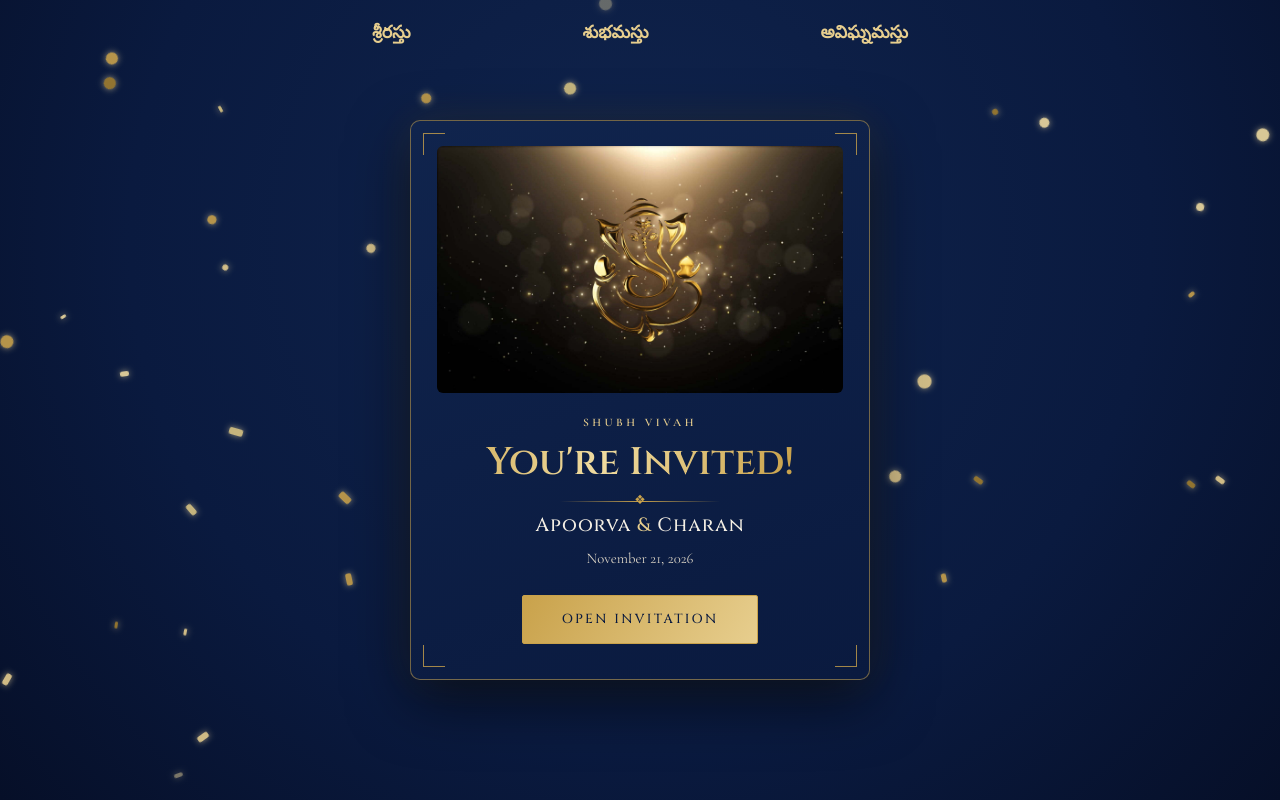
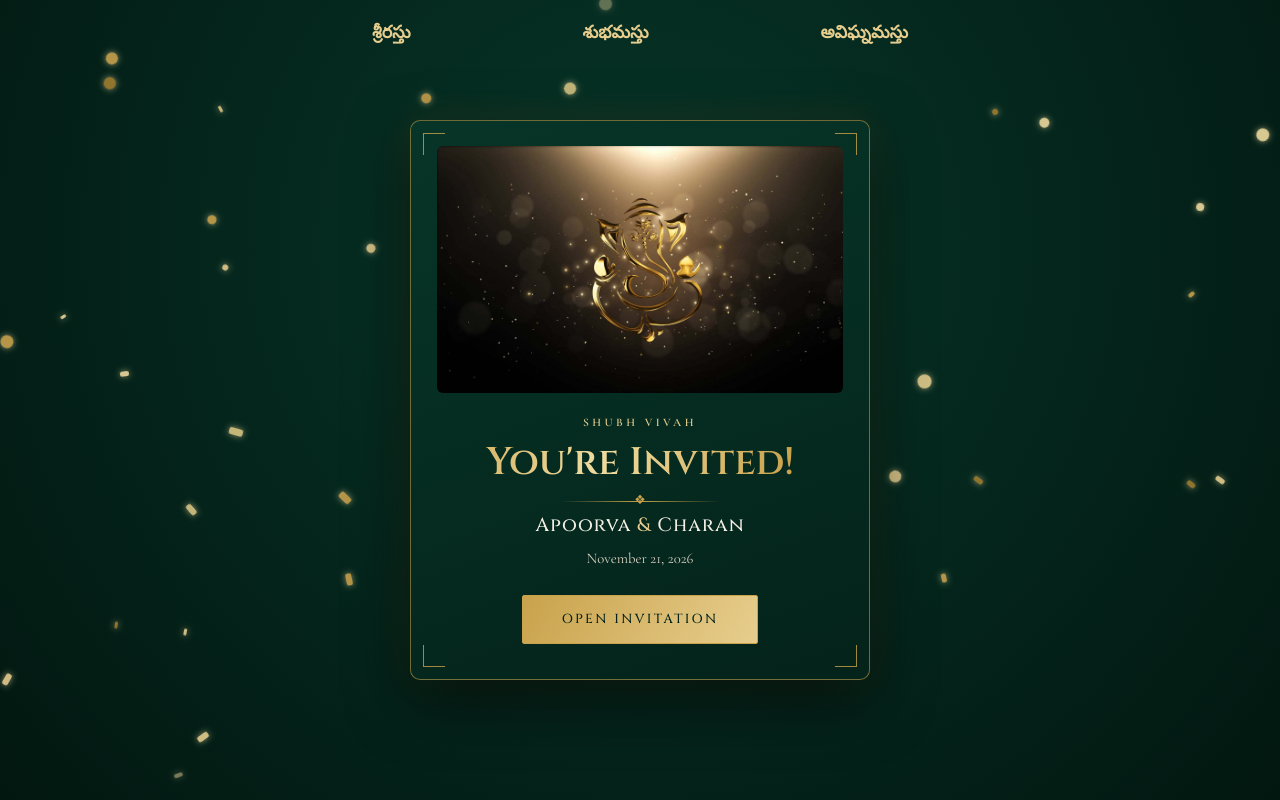
Before and after one commit to charanreddy7cr7/charan-appu-invite, a Next.js app: page / in a window 1280 px wide. Shown: the top 800 px of the page. Built offline with nearby package versions, Linux system fonts and the light colour scheme.

Commit message:
Theme: deep emerald/forest green + antique gold; orange border only on sides (removed top/bottom)

```diff
--- a/app/components/CountdownSection.tsx
+++ b/app/components/CountdownSection.tsx
@@ -30,7 +30,7 @@ function Unit({ value, label, color }: { value: number; label: string; color: st
         style={{
           width: "clamp(4.5rem, 18vw, 7rem)",
           height: "clamp(4.5rem, 18vw, 7rem)",
-          background: "#13294F",
+          background: "#0A4030",
           boxShadow: `0 10px 26px ${color}33`,
           border: `3px solid ${color}`,
         }}
@@ -63,7 +63,7 @@ export default function CountdownSection() {
   if (!mounted) return null;
 
   return (
-    <section id="countdown" className="py-20 px-6 relative" style={{ background: "#0A1A3F" }}>
+    <section id="countdown" className="py-20 px-6 relative" style={{ background: "#04231A" }}>
       <div className="max-w-3xl mx-auto text-center">
         <motion.p
           initial={{ opacity: 0, y: 16 }} whileInView={{ opacity: 1, y: 0 }} viewport={{ once: true }}
--- a/app/components/DressCodeSection.tsx
+++ b/app/components/DressCodeSection.tsx
@@ -13,7 +13,7 @@ const codes = [
 
 export default function DressCodeSection() {
   return (
-    <section id="dresscode" className="py-20 px-6 relative" style={{ background: "#0A1A3F" }}>
+    <section id="dresscode" className="py-20 px-6 relative" style={{ background: "#04231A" }}>
       <div className="max-w-5xl mx-auto">
         <motion.div initial={{ opacity: 0, y: 20 }} whileInView={{ opacity: 1, y: 0 }} viewport={{ once: true }} className="text-center mb-14">
           <p style={{ fontFamily: "'Cormorant Garamond', serif", fontWeight: 600, fontSize: "0.75rem", letterSpacing: "0.24em", color: "#C9A24B", textTransform: "uppercase" }}>
--- a/app/components/EnvelopeIntro.tsx
+++ b/app/components/EnvelopeIntro.tsx
@@ -60,7 +60,7 @@ export default function EnvelopeIntro() {
           initial={{ opacity: 1 }}
           exit={{ opacity: 0, transition: { duration: 0.7 } }}
           className="fixed inset-0 z-[9999] flex items-center justify-center overflow-y-auto py-8"
-          style={{ background: "radial-gradient(circle at 50% 30%, #10244D 0%, #0A1A3F 60%, #060F28 100%)" }}
+          style={{ background: "radial-gradient(circle at 50% 30%, #073528 0%, #04231A 60%, #021710 100%)" }}
         >
           <Confetti count={40} />
 
@@ -82,7 +82,7 @@ export default function EnvelopeIntro() {
               width: "min(90vw, 460px)",
               padding: "1.6rem 1.6rem 2.2rem",
               borderRadius: 10,
-              background: "linear-gradient(160deg, #10244D 0%, #0A1A3F 100%)",
+              background: "linear-gradient(160deg, #073528 0%, #04231A 100%)",
               border: "1.5px solid rgba(201,162,75,0.55)",
               boxShadow: "0 20px 60px rgba(0,0,0,0.6), 0 0 40px rgba(201,162,75,0.12)",
             }}
--- a/app/components/EventsSection.tsx
+++ b/app/components/EventsSection.tsx
@@ -41,7 +41,7 @@ const events: EventItem[] = [
 
 export default function EventsSection() {
   return (
-    <section id="events" className="py-20 px-6 relative overflow-hidden" style={{ background: "#0A1A3F" }}>
+    <section id="events" className="py-20 px-6 relative overflow-hidden" style={{ background: "#04231A" }}>
       <div className="absolute top-10 -left-16 w-64 h-64 rounded-full pointer-events-none"
         style={{ background: "radial-gradient(circle, rgba(201,162,75,0.14), transparent 70%)" }} />
       <div className="absolute bottom-10 -right-16 w-72 h-72 rounded-full pointer-events-none"
--- a/app/components/Footer.tsx
+++ b/app/components/Footer.tsx
@@ -6,7 +6,7 @@ import Confetti from "./Confetti";
 export default function Footer() {
   return (
     <footer className="relative overflow-hidden py-24 px-6 text-center"
-      style={{ background: "linear-gradient(160deg, #060F28 0%, #10244D 55%, #0A1A3F 100%)" }}>
+      style={{ background: "linear-gradient(160deg, #021710 0%, #073528 55%, #04231A 100%)" }}>
       <Confetti count={30} />
 
       <div className="relative z-10">
--- a/app/components/GallerySection.tsx
+++ b/app/components/GallerySection.tsx
@@ -17,7 +17,7 @@ export default function GallerySection() {
   const [lightbox, setLightbox] = useState<number | null>(null);
 
   return (
-    <section id="gallery" className="py-20 px-6 relative" style={{ background: "#10244D" }}>
+    <section id="gallery" className="py-20 px-6 relative" style={{ background: "#073528" }}>
       <div className="max-w-5xl mx-auto">
         <motion.div initial={{ opacity: 0, y: 20 }} whileInView={{ opacity: 1, y: 0 }} viewport={{ once: true }} className="text-center mb-14">
           <p style={{ fontFamily: "'Cormorant Garamond', serif", fontWeight: 600, fontSize: "0.75rem", letterSpacing: "0.24em", color: "#C9A24B", textTransform: "uppercase" }}>
@@ -66,7 +66,7 @@ export default function GallerySection() {
               <span style={{ fontSize: "3rem" }}>📷</span>
               <p className="mt-2" style={{ fontFamily: "'Cinzel', serif", fontWeight: 600, color: items[lightbox].color, fontSize: "1.3rem" }}>{items[lightbox].caption}</p>
               <button onClick={() => setLightbox(null)} className="absolute top-3 right-3"
-                style={{ width: 34, height: 34, borderRadius: 999, background: "#13294F", border: "none", cursor: "pointer", fontSize: "1rem", color: "#F4EFE4" }}>✕</button>
+                style={{ width: 34, height: 34, borderRadius: 999, background: "#0A4030", border: "none", cursor: "pointer", fontSize: "1rem", color: "#F4EFE4" }}>✕</button>
             </motion.div>
           </motion.div>
         )}
--- a/app/components/GlobalNav.tsx
+++ b/app/components/GlobalNav.tsx
@@ -69,7 +69,7 @@ export default function GlobalNav() {
             initial={{ opacity: 0, x: "100%" }} animate={{ opacity: 1, x: 0 }} exit={{ opacity: 0, x: "100%" }}
             transition={{ type: "tween", duration: 0.3 }}
             className="fixed inset-0 z-40 flex flex-col items-center justify-center gap-8"
-            style={{ background: "linear-gradient(160deg, #10244D, #0A1A3F)" }}>
+            style={{ background: "linear-gradient(160deg, #073528, #04231A)" }}>
             <span className="festive-text" style={{ fontFamily: "'Cinzel', serif", fontWeight: 700, fontSize: "2rem" }}>A &amp; C</span>
             {navLinks.map((l, i) => (
               <motion.a key={l.href} href={l.href}
--- a/app/components/HeroSection.tsx
+++ b/app/components/HeroSection.tsx
@@ -8,7 +8,7 @@ export default function HeroSection() {
     <section
       id="home"
       className="relative min-h-screen flex flex-col items-center justify-center overflow-hidden px-6"
-      style={{ background: "radial-gradient(circle at 20% 20%, #10244D 0%, #0A1A3F 55%, #060F28 100%)" }}
+      style={{ background: "radial-gradient(circle at 20% 20%, #073528 0%, #04231A 55%, #021710 100%)" }}
     >
       <Confetti count={44} />
 
--- a/app/components/RegistrySection.tsx
+++ b/app/components/RegistrySection.tsx
@@ -8,7 +8,7 @@ const gifts = [
 
 export default function RegistrySection() {
   return (
-    <section id="registry" className="py-20 px-6 relative" style={{ background: "#0A1A3F" }}>
+    <section id="registry" className="py-20 px-6 relative" style={{ background: "#04231A" }}>
       <div className="max-w-4xl mx-auto">
         <motion.div initial={{ opacity: 0, y: 20 }} whileInView={{ opacity: 1, y: 0 }} viewport={{ once: true }} className="text-center mb-14">
           <p style={{ fontFamily: "'Cormorant Garamond', serif", fontWeight: 600, fontSize: "0.75rem", letterSpacing: "0.24em", color: "#C9A24B", textTransform: "uppercase" }}>
--- a/app/components/WeddingDecor.tsx
+++ b/app/components/WeddingDecor.tsx
@@ -107,23 +107,19 @@ function BananaLeaf({ flip = false }: { flip?: boolean }) {
 export default function WeddingDecor() {
   return (
     <div className="fixed inset-0 z-30 pointer-events-none" aria-hidden="true">
-      {/* Orange outline frame */}
-      <div className="absolute" style={{
-        inset: "10px",
-        border: "2px solid #E8871E",
-        borderRadius: "4px",
-        boxShadow: "inset 0 0 0 1px rgba(232,135,30,0.35)",
-      }} />
+      {/* Orange side borders only (no top/bottom) */}
+      <div className="absolute top-0 bottom-0" style={{ left: "8px", width: "2px", background: "#E8871E", opacity: 0.85 }} />
+      <div className="absolute top-0 bottom-0" style={{ right: "8px", width: "2px", background: "#E8871E", opacity: 0.85 }} />
 
       {/* Dark ornamental carved vertical borders on both edges */}
       <div className="absolute top-0 bottom-0 left-0" style={{
         width: "34px",
-        background: "linear-gradient(90deg, #071230 0%, #0E2148 70%, transparent 100%)",
+        background: "linear-gradient(90deg, #021710 0%, #063024 70%, transparent 100%)",
         borderRight: "1px solid rgba(201,162,75,0.35)",
       }} />
       <div className="absolute top-0 bottom-0 right-0" style={{
         width: "34px",
-        background: "linear-gradient(270deg, #071230 0%, #0E2148 70%, transparent 100%)",
+        background: "linear-gradient(270deg, #021710 0%, #063024 70%, transparent 100%)",
         borderLeft: "1px solid rgba(201,162,75,0.35)",
       }} />
 
--- a/app/globals.css
+++ b/app/globals.css
@@ -8,10 +8,10 @@
 
 :root {
   /* Core palette */
-  --navy:       #0A1A3F;   /* deep navy base */
-  --navy-2:     #10244D;   /* lighter navy section */
-  --navy-3:     #060F28;   /* darkest navy */
-  --navy-card:  #13294F;   /* card / panel navy */
+  --navy:       #04231A;   /* deep forest green base */
+  --navy-2:     #073528;   /* lighter emerald section */
+  --navy-3:     #021710;   /* darkest green */
+  --navy-card:  #0A4030;   /* card / panel emerald */
 
   --gold:       #C9A24B;   /* warm antique gold */
   --gold-light: #E7CE8E;   /* light champagne gold */
@@ -211,7 +211,7 @@ input::placeholder, textarea::placeholder { color: var(--muted); }
   position: fixed; bottom: 22px; right: 22px; z-index: 40;
   display: flex; align-items: center; gap: 8px;
   padding: 11px 18px; border-radius: 999px;
-  background: rgba(10,26,63,0.92);
+  background: rgba(4,35,26,0.92);
   border: 1px solid var(--gold); color: var(--gold);
   font-family: 'Cinzel', serif; font-weight: 500;
   font-size: 0.7rem; letter-spacing: 0.14em; text-transform: uppercase;
```
Also changed, not shown: app/components/RSVPSection.tsx (+5 -5 lines).
